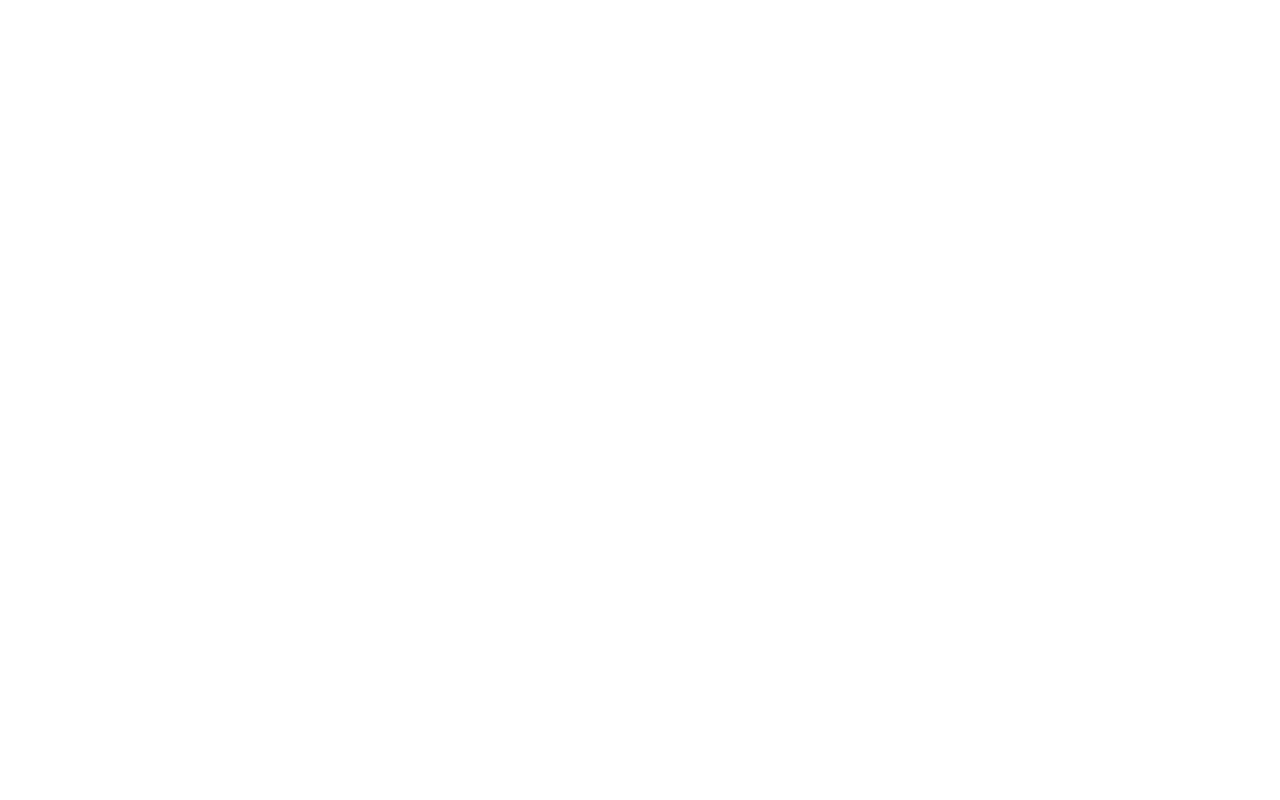
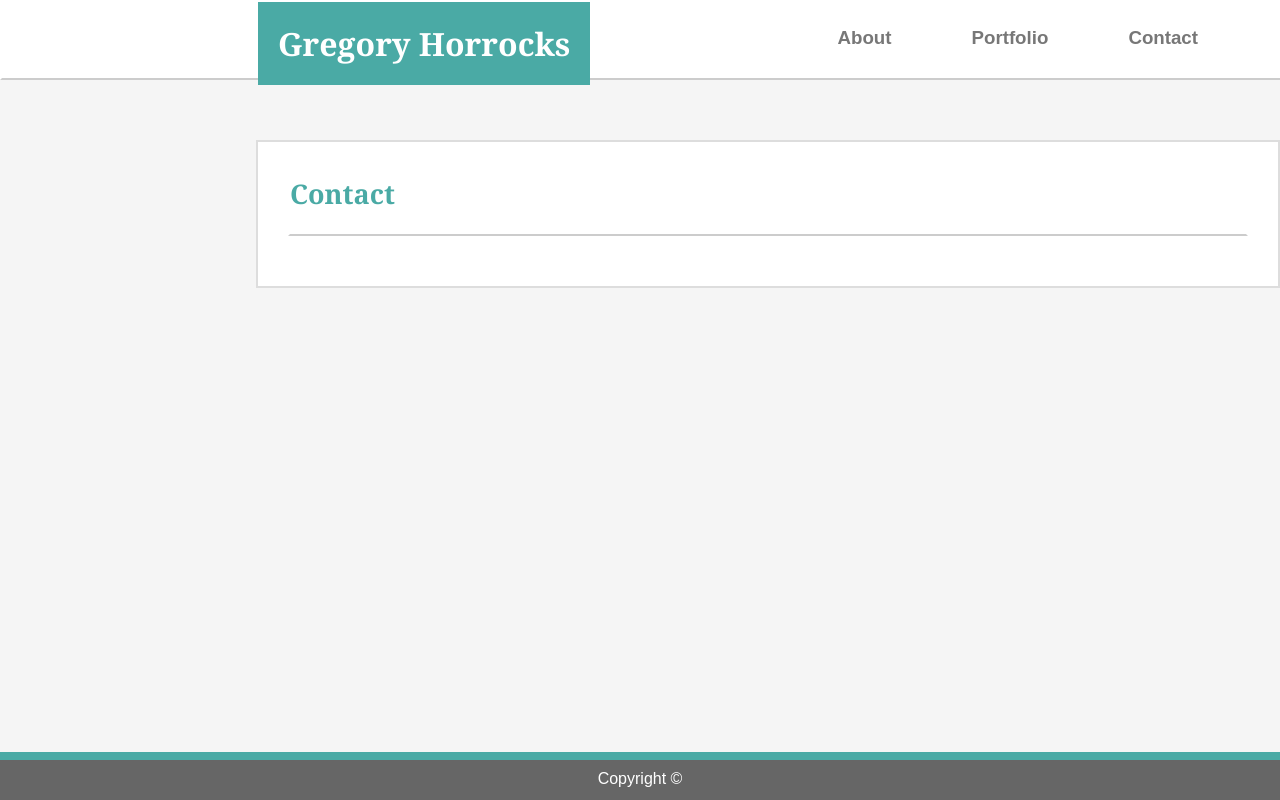
Before and after one commit to gfhorrocks/Basic-Portfolio, a plain HTML site: page contact.html in a window 1280 px wide. Drawn offline with Linux system fonts and the light colour scheme.

Commit message:
Major Progress with new Style

```diff
--- a/assets/css/style.css
+++ b/assets/css/style.css
@@ -9,9 +9,15 @@ h1{
     font-family: 'Georgia', Times, 'Times New Roman', serif;
 }
 
-a{
+ul li a{
     color: #777777;
     text-decoration: none;
+    padding: 20px;
+}
+
+a:hover{
+    color: white;
+    background: #4aaaa5;
 }
 
 header{
@@ -43,22 +49,24 @@ header{
 }
 
 .links ul li{
-    margin-top: 20px;
+    margin-top: 5px;
+    margin-left: 40px;
+    margin-right: 0px;
     list-style: none;
     display: inline-flex;
-    padding: 5px 20px 5px 0px;
     float: right;
 }
 
 body{
-    background-image: url("/assets/images/gravel.png");
-    background-repeat: repeat;
+    background-color: #f5f5f5;
+    /* background-image: url("/assets/images/gravel.png");
+    background-repeat: repeat; */
 }
 
 footer{
     border-style: solid;
     border-top-color: #4aaaa5;
-    border-width: 5px 0px 0px 0px;
+    border-width: 8px 0px 0px 0px;
     position: fixed;
     background: #666666;
     left: 0;
@@ -71,10 +79,10 @@ footer{
 }
 
 .maincontent{
-    font-size: 20px;
+    font-size: 18px;
     color: #666666;
-    line-height: 30px;
-    margin-top: 100px;
+    line-height: 40px;
+    margin-top: 60px;
     display: block;
     border-style: solid;
     border-width: 2px;
@@ -116,3 +124,15 @@ h2{
 #copyright{
     margin-top: 10px;
 }
+
+p{
+    margin-bottom: 15px;
+}
+
+.grow{
+    transition: all .3s ease-in-out;
+}
+
+.grow:hover{
+    transform: scale(1.2);
+}
--- a/contact.html
+++ b/contact.html
@@ -0,0 +1,48 @@
+<!DOCTYPE html>
+<html>
+
+<head>
+    <meta charset="utf-8" />
+    <meta http-equiv="X-UA-Compatible" content="IE=edge">
+    <title>Contact</title>
+    <meta name="viewport" content="width=device-width, initial-scale=1">
+    <link rel="stylesheet" type="text/css" media="screen" href="assets/css/style.css" />
+    <script src="main.js"></script>
+</head>
+
+<body>
+    <header>
+        <div class="topcontent">
+            <div class="name">
+                <h1>Gregory Horrocks</h1>
+            </div>
+
+            <div class="links">
+                <ul>
+                    <li><a class="grow" href="#">
+                            <h3>Contact</h3>
+                        </a></li>
+                    <li><a class="grow" href="portfolio.html">
+                            <h3>Portfolio</h3>
+                        </a></li>
+                    <li><a class="grow" href="index.html">
+                            <h3>About</h3>
+                        </a></li>
+
+
+                </ul>
+            </div>
+        </div>
+    </header>
+
+    <div class="maincontent">
+        <h2>Contact</h2>
+    </div>
+<footer>
+    <section id="copyright">
+        Copyright &copy;
+    </section>
+</footer>
+</body>
+
+</html>
```
Also changed, not shown: index.html (+7 -7 lines), portfolio.html (+48 -0 lines).
